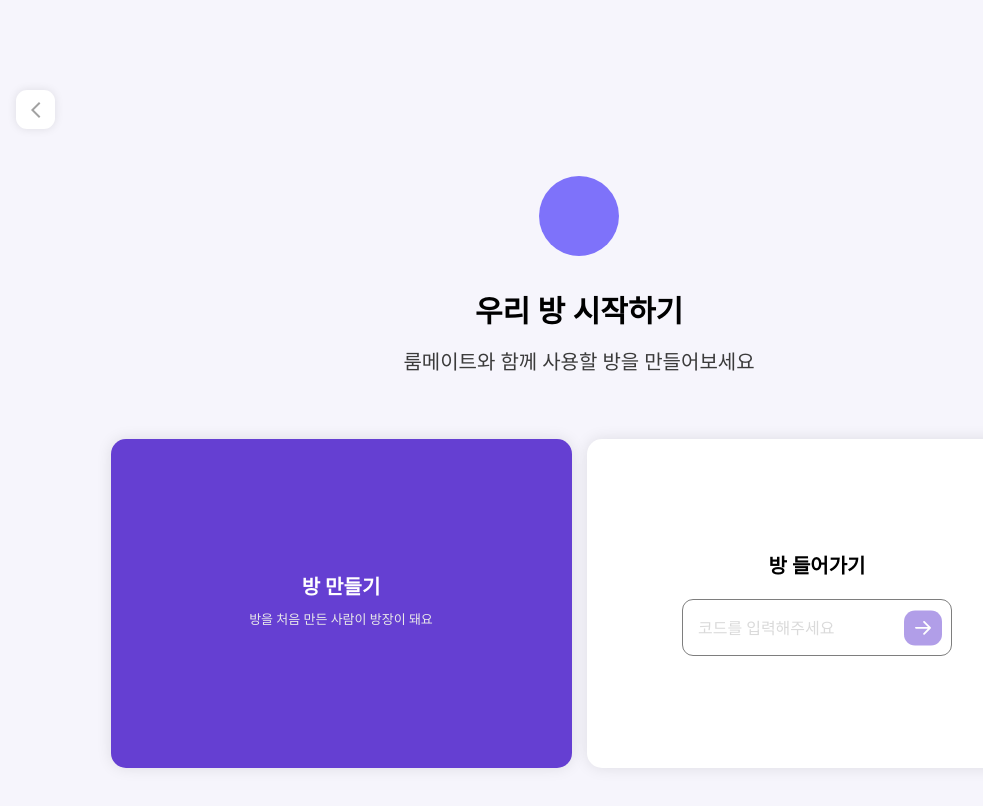
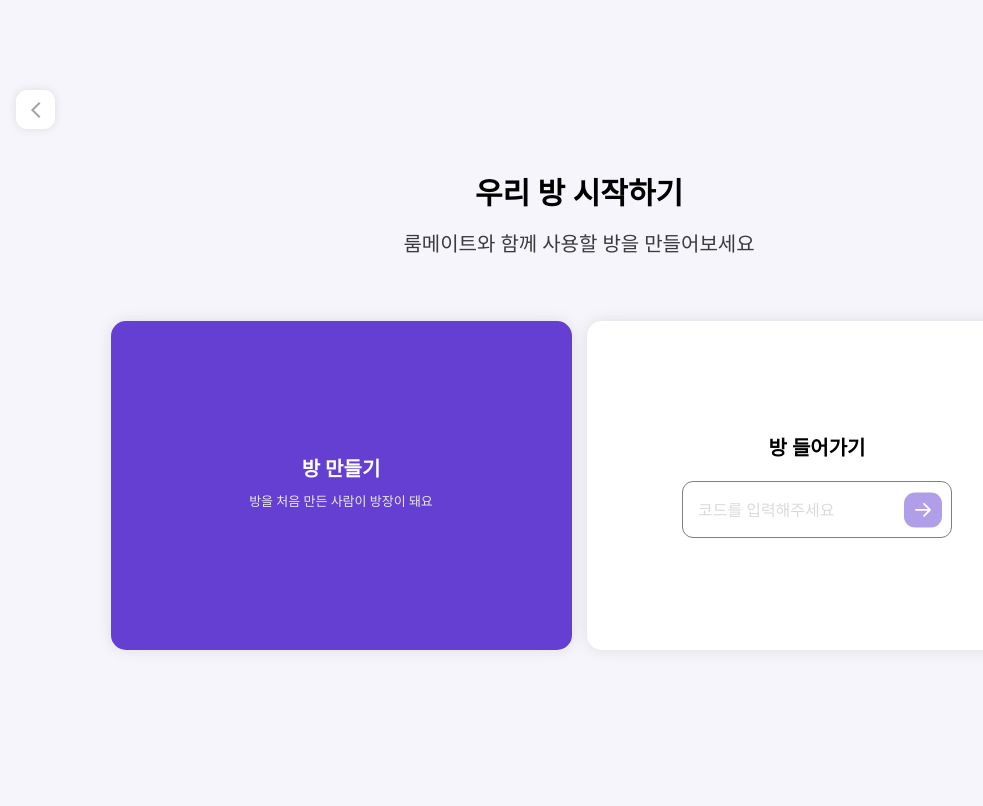
Before and after one commit to LikeLionHGU/Yesod_Kimchijjim_Front, a React (Create React App) app: page / in a window 1280 px wide. Shown: the top 806 px of the page, without its empty margins (61-1044 px from the left). Built offline with nearby package versions, Linux system fonts and the light colour scheme.

Commit message:
RoomStartPage에서 타이틀 아이콘 삭제

```diff
--- a/src/pages/RoomJoinPage/RoomJoinPage.js
+++ b/src/pages/RoomJoinPage/RoomJoinPage.js
@@ -3,10 +3,8 @@ import styled from "styled-components";
 import { useNavigate, useLocation } from "react-router-dom";
 import { Colors } from "../../styles/colors";
 import InfoIconImg from "../../assets/info.svg";
-//import TitleSection from "../../components/common/TitleSection";
 import NoIconTitleSection from "../../components/common/NoIconTitleSection";
 import GoBackPage from "../../components/common/BackButton";
-//import TitleIcon from "../../assets/Ellipse 5.svg";
 
 const RoomJoinPage = () => {
     const navigate = useNavigate();
--- a/src/pages/RoomStartPage/RoomStartPage.js
+++ b/src/pages/RoomStartPage/RoomStartPage.js
@@ -3,9 +3,8 @@ import styled from "styled-components";
 import { useNavigate } from "react-router-dom";
 import { Colors } from "../../styles/colors";
 import InfoIconImg from "../../assets/info.svg";
-import TitleSection from "../../components/common/TitleSection";
+import NoIconTitleSection from "../../components/common/NoIconTitleSection";
 import GoBackPage from "../../components/common/BackButton";
-import TitleIcon from "../../assets/Ellipse 5.svg";
 import ArrowBtnIcon from "../../assets/arrowbtnIcon.svg";
 
 const RoomStartPage = () => {
@@ -56,8 +55,7 @@ const RoomStartPage = () => {
     return(
         <PageContainer>
             <GoBackPage/>
-            <TitleSection
-                iconSrc={TitleIcon}
+            <NoIconTitleSection
                 titleText={"우리 방 시작하기"}
                 subTitleText={"룸메이트와 함께 사용할 방을 만들어보세요"}
             />
```
